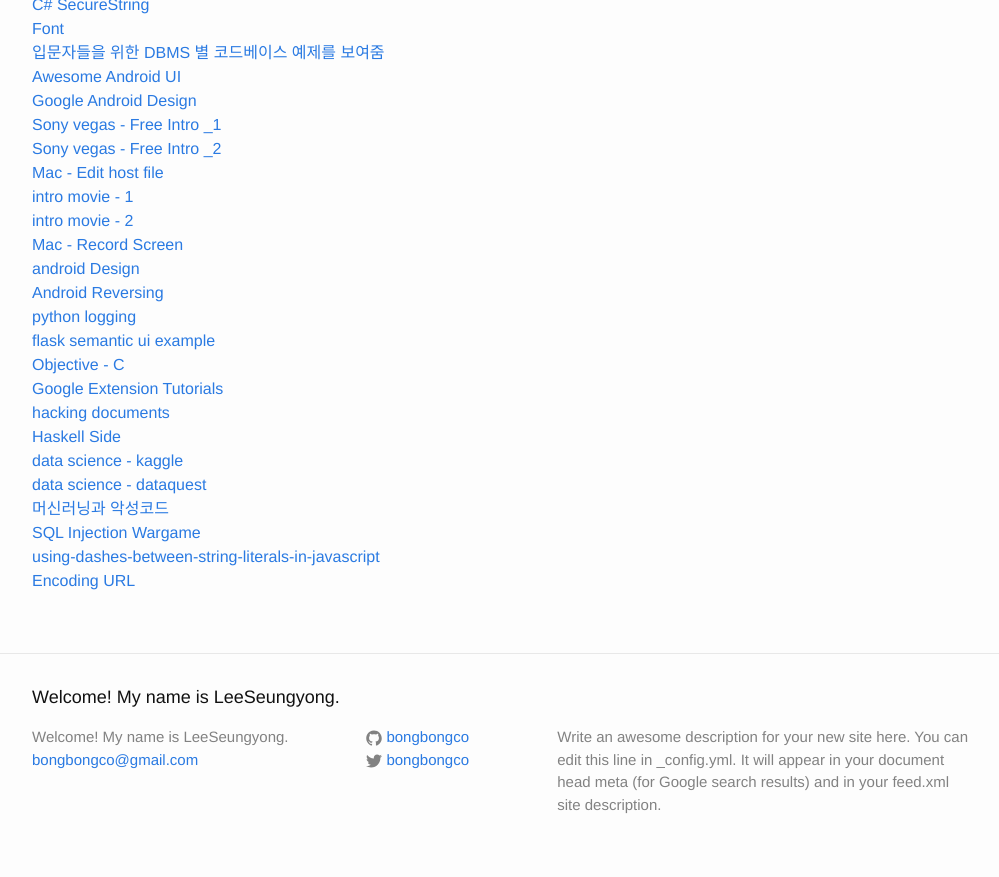
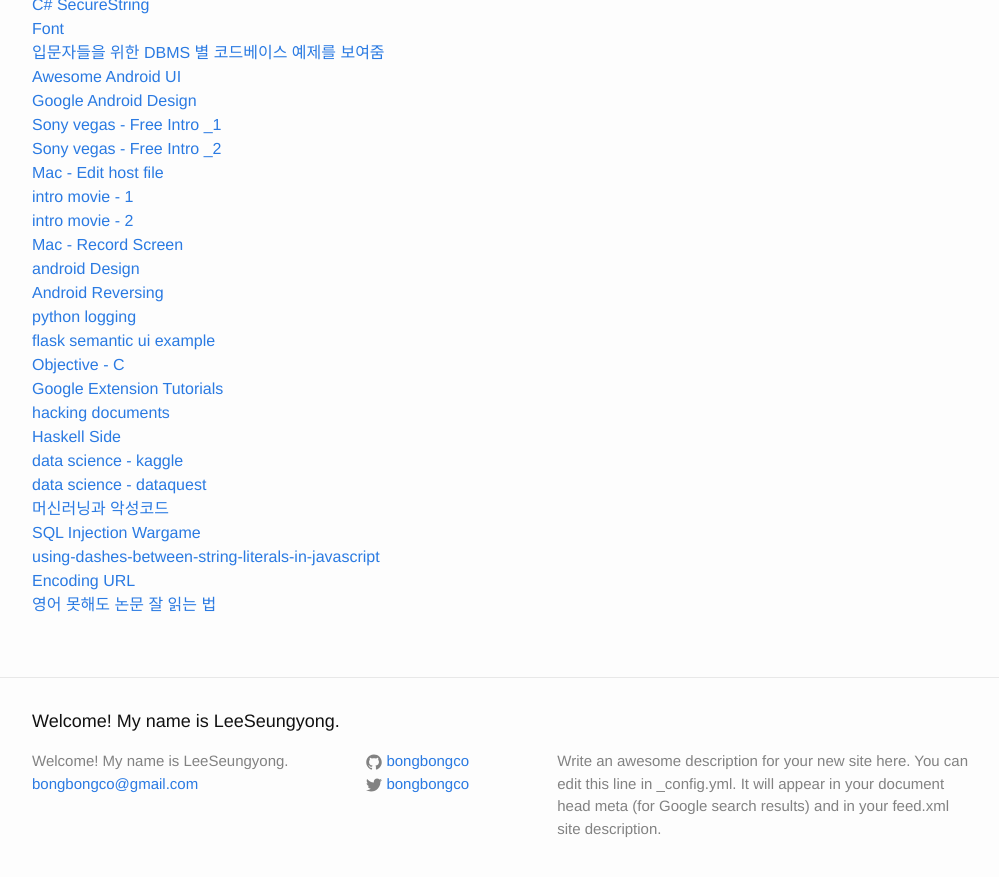
Before and after one commit to LktProgrammer/bongbongco.github.io, a Jekyll site: the page built from _posts/2016-07-22-Website-List.markdown, in a window 1280 px wide and 900 px high, scrolled down 2895 px. Shown: the top 877 px of the window, without its empty margins (138-1137 px from the left). Built offline with Jekyll 4.4.1, drawn with Linux system fonts in a browser that asks for light colours.

Commit message:
Update 2016-07-22-Website-List.markdown

```diff
--- a/_posts/2016-07-22-Website-List.markdown
+++ b/_posts/2016-07-22-Website-List.markdown
@@ -140,3 +140,4 @@ title: 참고할 웹 사이트들.
 [SQL Injection Wargame](http://los.eagle-jump.org)
 [using-dashes-between-string-literals-in-javascript](http://stackoverflow.com/questions/5876091/using-dashes-between-string-literals-in-javascript)
 [Encoding URL](http://regularmotion.kr/url-encoding-url/)
+[영어 못해도 논문 잘 읽는 법](http://gradschoolstory.net/terry/readingpapers/)
```
